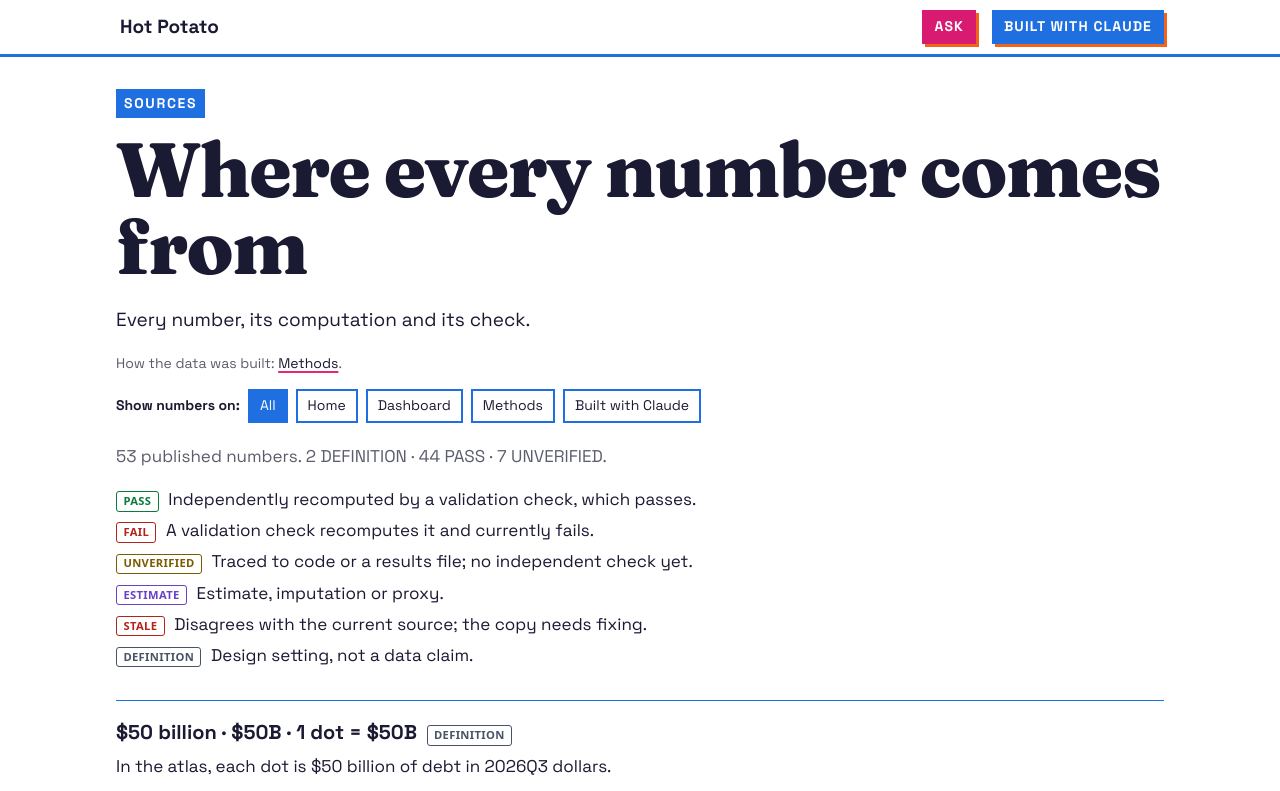
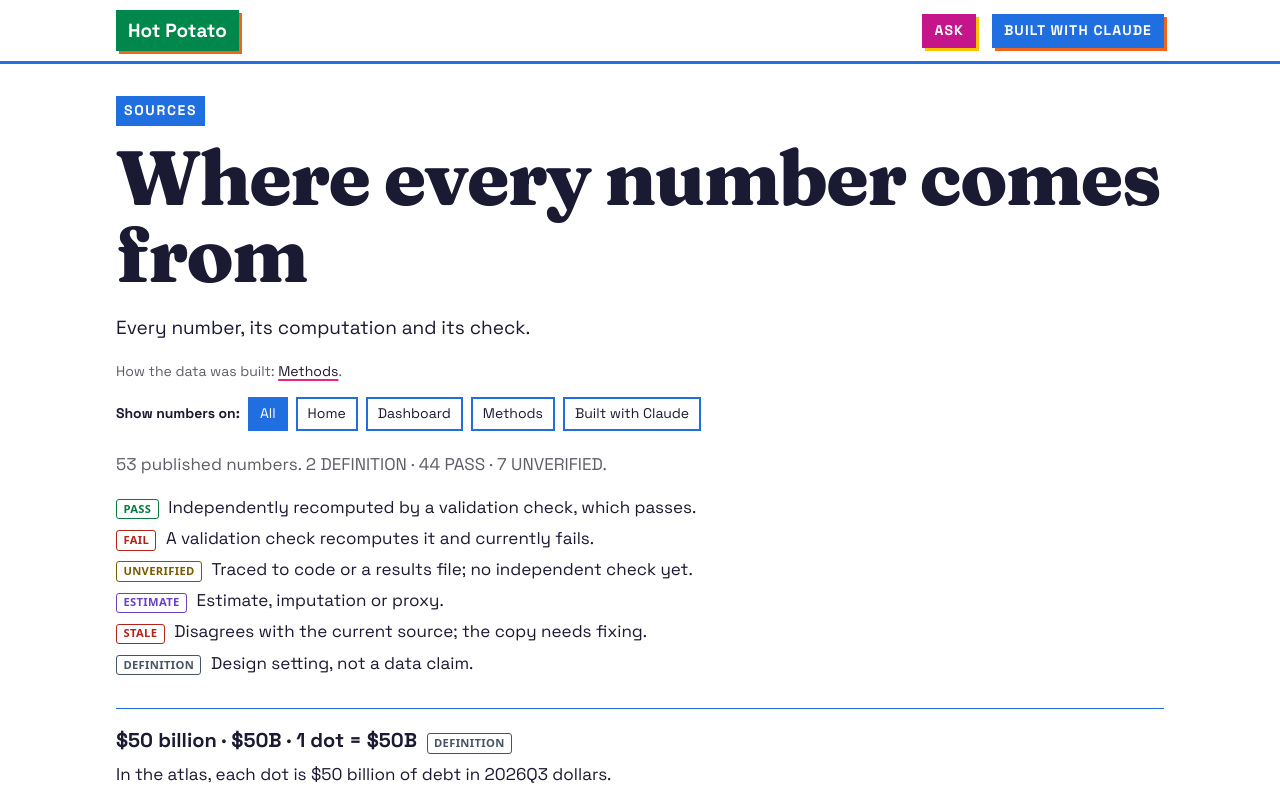
Before and after one commit to eleonorabjornberg/household-debt-risk, a Next.js app in the folder atlas/: page /sources in a window 1280 px wide. Shown: the top 791 px of the page. Built offline with nearby package versions, Linux system fonts and the light colour scheme.

Commit message:
Page colour themes: green home, fuchsia Ask with yellow shadows, blue build
Co-Authored-By: Claude Opus 5.5 <noreply@anthropic.com>
Claude-Session: https://claude.ai/code/session_01GDxCQ64BsqjcZbGoPVPzr4

```diff
--- a/atlas/app/globals.css
+++ b/atlas/app/globals.css
@@ -19,7 +19,8 @@
   --rule: #1f6fe0; /* rules and borders: royal blue (R1, Eleonora: "I hate black"; navy is for text only) */
   --line: var(--rule);
   --solid: #1f6fe0; /* filled non-text UI: tags, active toggles, the public bar */
-  --ask: #d81b71; /* Ask Hot Potato: the trailer's magenta, deep enough for white text (4.87:1) */
+  --home: #00874c; /* the home page and its explorer: vivid green, white text 4.6:1 (Eleonora, 2026-11-15) */
+  --ask: #c4168a; /* Ask Hot Potato: fuchsia, cooler than the trailer magenta so it stands apart from the orange shadows (hue 320 vs 20; white text 5.48:1) */
   --wash: #ffe8f1;
   --accent: #e5267a;
   --pile-0: #9a2fb8;
@@ -381,3 +382,25 @@ h3, h4 { font-family: var(--font-text), system-ui, sans-serif; }
 .btn--primary, .btn--play { border-color: var(--accent); }
 .chip[aria-pressed="true"] { border-color: var(--accent); }
 .ask-page { min-height: 0; padding-bottom: var(--s12); }
+
+/* ---------- Page colour themes (Eleonora, 2026-11-15): Home green, Ask magenta, Built with Claude blue ----------
+   Everything that belongs to the home page (Play, the date chips, the scrubber, the lens toggle, the kicker, the
+   Hot Potato link) wears --home; every link to a page wears that page's colour. */
+.btn--home, .btn--play { background: var(--home); color: var(--paper); border-color: var(--home); font-size: 19px; }
+.btn--home:hover, .btn--play:hover { background: var(--home); color: var(--paper); filter: brightness(0.92); }
+.chip[aria-pressed="true"] { background: var(--home); border-color: var(--home); color: var(--paper); }
+.chips-home .chip:hover, .chapters .chip:hover { background: #e3f4ea; }
+.chapters .chip[aria-pressed="true"]:hover { background: var(--home); }
+.lens button[aria-pressed="true"] { background: var(--home); }
+.lens { border-color: var(--home); }
+.lens button + button { border-left-color: var(--home); }
+.scrub__track input::-webkit-slider-thumb { background: var(--home); }
+.scrub__track input::-moz-range-thumb { background: var(--home); }
+.hero .tag { background: var(--home); }
+.topbar__brand.nav--home { background: var(--home); color: var(--paper); padding: 6px 12px; box-shadow: 3px 3px 0 var(--shadow-c); }
+.topbar__brand.nav--home:hover { background: var(--home); color: var(--paper); filter: brightness(0.92); }
+.topbar__brand.nav--home[aria-current="page"] { box-shadow: 3px 3px 0 var(--sun); }
+/* Ask-coloured things always cast a yellow shadow, never orange, so the fuchsia never sits against orange. */
+.btn--ask, .topbar__nav a.nav--ask { box-shadow: 4px 4px 0 var(--sun); }
+.topbar__nav a.nav--ask { box-shadow: 3px 3px 0 var(--sun); }
+.btn--ask:active { box-shadow: none; }
--- a/atlas/components/TopBar.tsx
+++ b/atlas/components/TopBar.tsx
@@ -15,7 +15,7 @@ export function TopBar() {
   return (
     <nav className="topbar" aria-label="Site">
       <div className="wrap topbar__row">
-        <Link href="/" className="topbar__brand" aria-current={path === "/" ? "page" : undefined}>Hot Potato</Link>
+        <Link href="/" className="topbar__brand nav--home" aria-current={path === "/" ? "page" : undefined}>Hot Potato</Link>
         <div className="topbar__nav">
           {LINKS.map((l) => (
             <Link key={l.href} href={l.href} className={`nav--${l.tone}`} aria-current={path === l.href || path.startsWith(`${l.href}/`) ? "page" : undefined}>{l.label}</Link>
--- a/atlas/components/home/HeroButtons.tsx
+++ b/atlas/components/home/HeroButtons.tsx
@@ -9,7 +9,7 @@ export function HeroButtons() {
     <div className="hero__buttons">
       <a
         href="#explore"
-        className="btn btn--primary btn--icon-play"
+        className="btn btn--home btn--icon-play"
         onClick={(e) => {
           e.preventDefault();
           const el = document.getElementById("explore");
```
Also changed, not shown: 1 other file (tests, documents, lock files or other folders).
